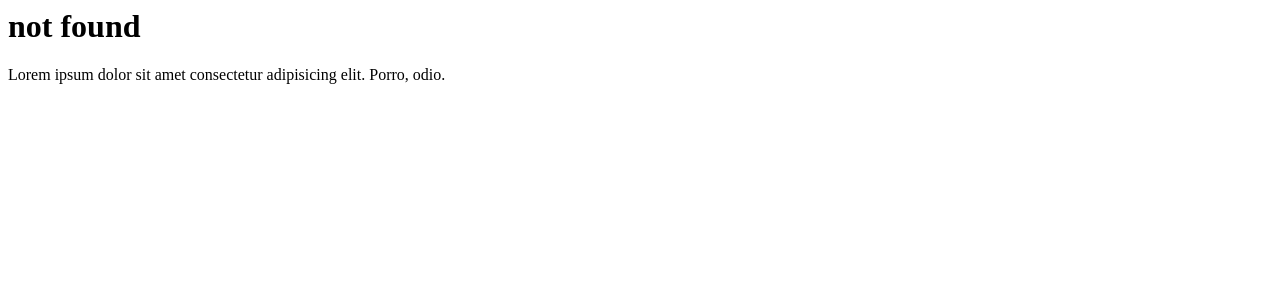
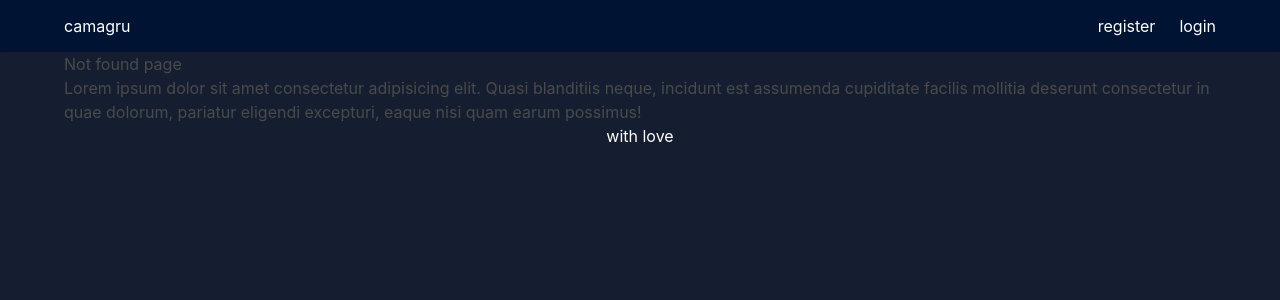
Before and after one commit to mourasoft/Camagru, a PHP site: page /inc in a window 1280 px wide. Shown: the top 300 px of the page. Run offline with PHP 8.4, Linux system fonts and the light colour scheme; some libraries are stand-ins or nearby versions.

Commit message:
fix navbar

```diff
--- a/camagru/app/views/inc/footer.php
+++ b/camagru/app/views/inc/footer.php
@@ -1,8 +1,9 @@
    <!-- footer -->
-</div>
    <footer>
-  with love
-  </footer>
-  <script src="js/main.js"></script>
-</body>
-</html>
+   	with love
+   </footer>
+   </div>
+   <script src="/js/main.js"></script>
+   </body>
+
+   </html>
--- a/camagru/app/views/inc/navbar.php
+++ b/camagru/app/views/inc/navbar.php
@@ -1,13 +1,18 @@
 <nav class="navbar is-dark ">
 	<div class="container">
 		<!-- logo  -->
-
+		<div class="navbar-brand has-shadow">
+			<a href="<?= URLROOT ?>" class="navbar-item">camagru</a>
+			<a class="navbar-burger" id="burger">
+				<span></span>
+				<span></span>
+				<span></span>
+			</a>
+		</div>
 		<!-- menu -->
 
 		<div class="navbar-menu" id="nav-link">
-			<div class="navbar-start">
-				<a href="<?= URLROOT ?>" class="navbar-item">camagru</a>
-			</div>
+
 			<div class="navbar-end">
 				<?php if (!islogged()) : ?>
 					<a href="<?= URLROOT ?>/users/register" class="navbar-item">register</a>
@@ -22,4 +27,4 @@
 		</div>
 	</div>
 </nav>
-<div class="container">
+<div class="container main">
--- a/camagru/app/views/not.php
+++ b/camagru/app/views/not.php
@@ -1,3 +1,9 @@
-<div class="container">
-    <h1>not found</h1>
-    <p>Lorem ipsum dolor sit amet consectetur adipisicing elit. Porro, odio.</p>
+
+<?php require_once APPROOT . "/views/inc/header.php"; ?>
+<?php require_once APPROOT. "/views/inc/navbar.php"?>
+<div class="countainer" >
+	<h1>Not found page</h1>
+	<p>Lorem ipsum dolor sit amet consectetur adipisicing elit. Quasi blanditiis neque, incidunt est assumenda cupiditate facilis mollitia deserunt consectetur in quae dolorum, pariatur eligendi excepturi, eaque nisi quam earum possimus!</p>
+
+
+<?php require_once APPROOT . "/views/inc/footer.php";?>
--- a/camagru/app/views/users/forgot.php
+++ b/camagru/app/views/users/forgot.php
@@ -8,7 +8,7 @@
 <?php endif; ?>
 
 
-<div class="all">
+
 <div class="form">
 	<div class="login-box">
 		<h1>Password Recovery</h1>
@@ -26,14 +26,14 @@
 												echo $data['email_err'];
 											} ?></p>
 			</div>
-		</div>
 			<div class="control is-justify-content-flex-start">
 				<input type="submit" value="Reset" class="button is-rounded is-medium is-fullwidth">
 			</div>
 		</form>
 	</div>
-</div>
+
 </div>
 
 
+
 <?php require_once APPROOT . "/views/inc/footer.php"; ?>
--- a/camagru/app/views/users/login.php
+++ b/camagru/app/views/users/login.php
@@ -7,8 +7,6 @@
 	<?php endforeach; ?>
 <?php endif; ?>
 
-
-<div class="all">
 <div class="form">
 	<div class="login-box">
 		<h1>SIGN IN</h1>
@@ -47,7 +45,6 @@
 		</form>
 	</div>
 </div>
-</div>
 
 
 <?php require_once APPROOT . "/views/inc/footer.php"; ?>
--- a/camagru/css/style.css
+++ b/camagru/css/style.css
@@ -7,7 +7,6 @@ body {
 
 .all {
 	display: flex;
-	flex-direction: column;
 }
 
 .navbar {
@@ -15,44 +14,51 @@ body {
 	box-shadow: 0 2px 2px -2px rgba(0, 0, 0, 0.2);
 }
 
-footer {
-	margin-top: auto;
-	text-align: center;
-	color: #fff;
-}
-
-.conatainer {
+/* .conatainer {
 	background-color: #1d2f45;
-}
+} */
 .form {
 	width: 420px;
 	padding: 25px;
 	background: #1d2f45;
 	border-radius: 15px;
 	color: white;
+	margin: 50px 0;
 }
-.container {
+/* .container {
 	align-items: center;
 	display: block;;
 	flex-grow: 1;
 	width: 100%;
 	justify-content: center;
-}
+} */
 .navbar-item:hover {
 	background: #151e30 !important;
 }
-.control {
+/* .control {
 	display: flex !important;
 	justify-content: center !important;
-}
-.form{
+} */
+/* .form{
 	margin-left: auto!important;
 	margin-right: auto!important;
 	margin-top: auto!important;
 	margin-bottom: auto!important;
-}
+} */
 /* .navbar{
 	padding-left: .5rem!important;
 	padding-right: .5rem!important;
 
 } */
+.main {
+	display: flex;
+	flex-direction: column;
+	align-items: center;
+	height: calc(100% - 65px);
+}
+
+footer {
+	text-align: center;
+	color: #fff;
+	margin-top: auto;
+}
```
Also changed, not shown: camagru/app/views/inc/header.php (+8 -6 lines). Lines whose indentation alone changed are shown as unchanged.
